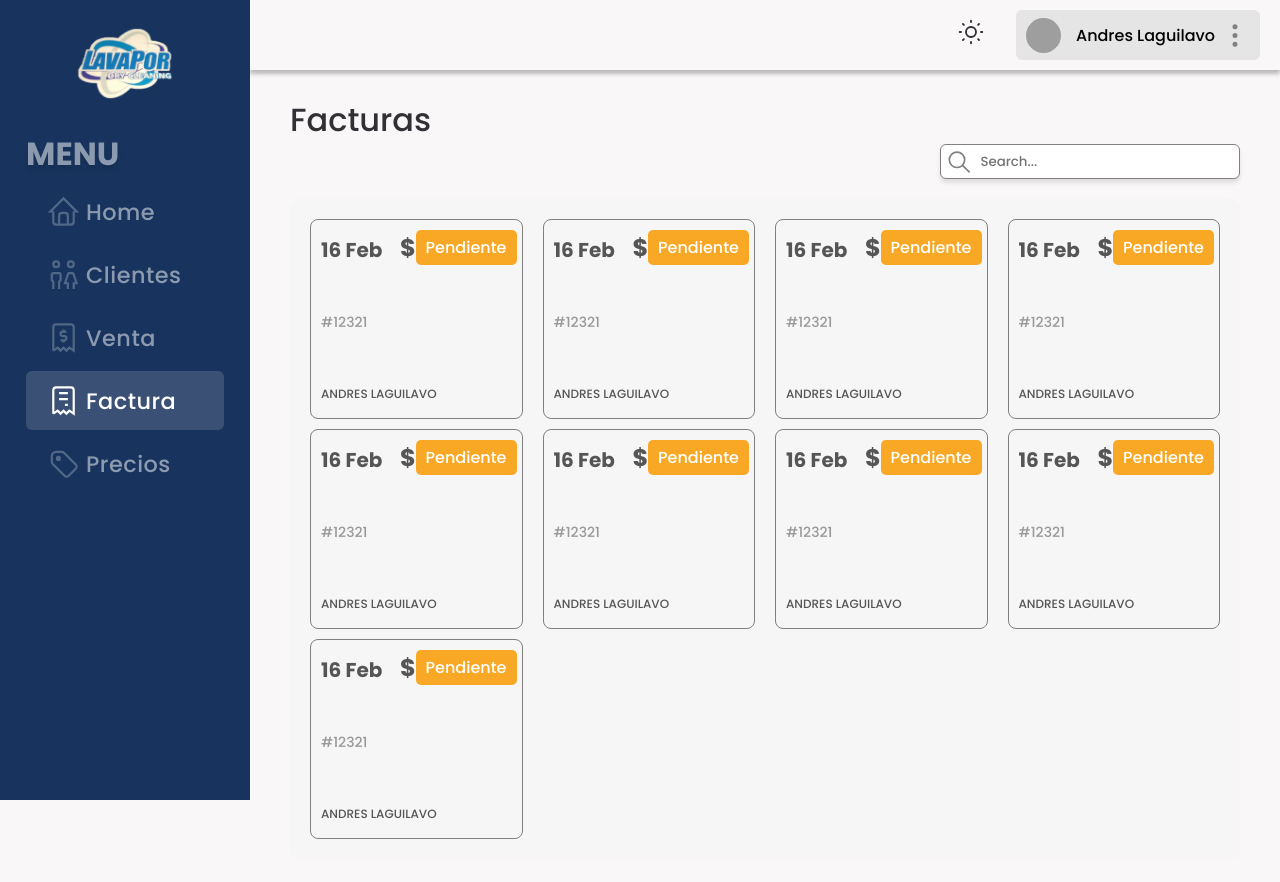
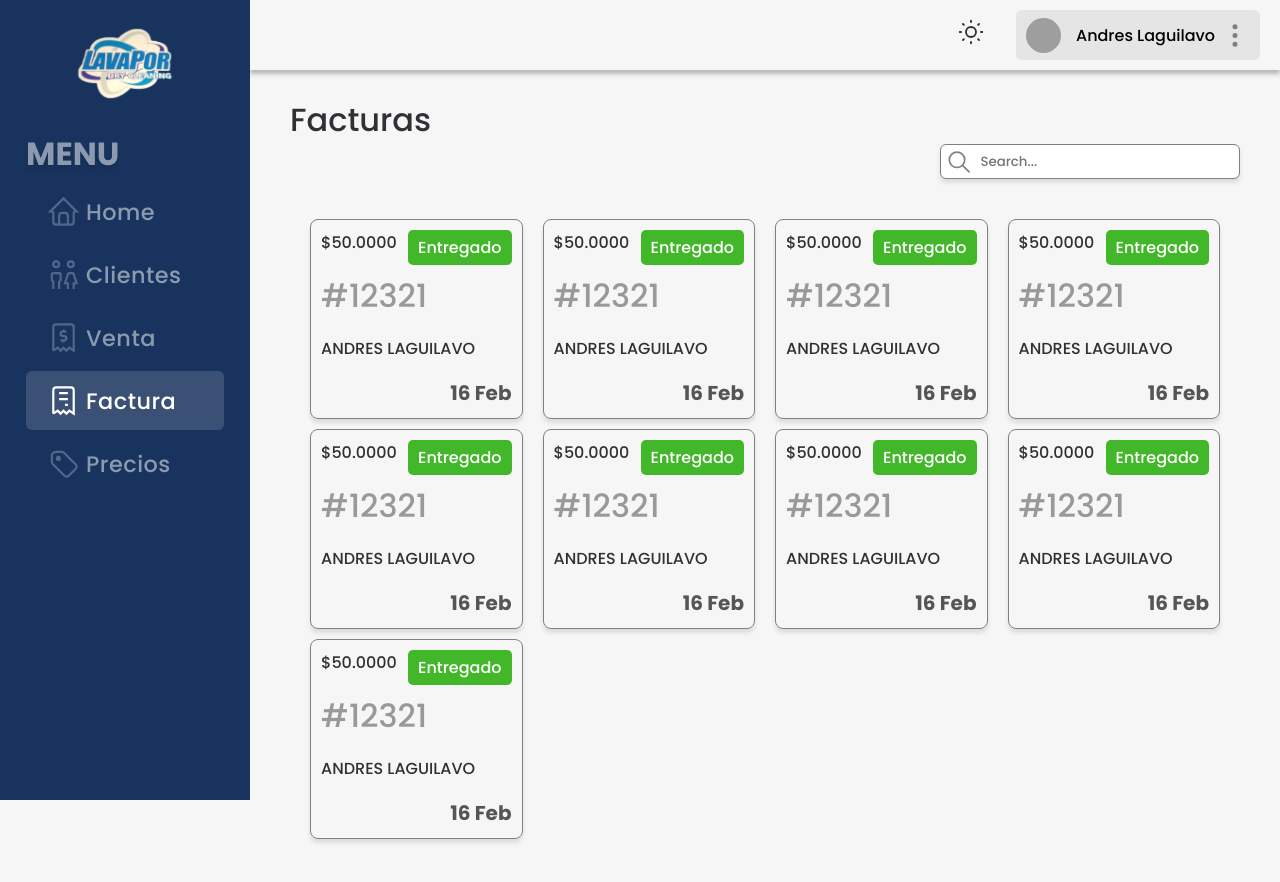
Before and after one commit to Laguilavo10/Lavapor-SI, a React (Vite) app: page /#/facturas in a window 1280 px wide. Shown: the top 882 px of the page. Built offline with nearby package versions, Linux system fonts and the light colour scheme; grey boxes are pictures that could not be loaded.

Commit message:
refactor: change some colors

```diff
--- a/src/components/ItemFactura/index.jsx
+++ b/src/components/ItemFactura/index.jsx
@@ -5,10 +5,11 @@ export function ItemFactura(){
     <>
       <article className='item-factura--container'>
         <span className='valor'>$50.0000</span>
+        <p className='id-factura'>#12321</p>
+        <span className='cliente'>Andres Laguilavo</span>
+        {/* <div class="pendiente">Pendiente</div> */}
+        <div class="entregado">Entregado</div>
         <span className='fecha'>16 Feb</span>
-        <p className='id-factura'>#12321</p>
-        <span className='estado'>Andres Laguilavo</span>
-        <div class="pendiente">Pendiente</div>
       </article>
     </>
   )
--- a/src/hooks/useHandleTheme.jsx
+++ b/src/hooks/useHandleTheme.jsx
@@ -10,10 +10,10 @@ export function useHandleTheme() {
   useEffect(() => {
     if (darkMode) {
       document.documentElement.style.setProperty("--theme", "#313135")
-      document.documentElement.style.setProperty("--font-theme", "#f9f7f8")
+      document.documentElement.style.setProperty("--font-theme", "#f6f6f6")
     } else {
       document.documentElement.style.setProperty("--font-theme", "#313135")
-      document.documentElement.style.setProperty("--theme", "#f9f7f8")
+      document.documentElement.style.setProperty("--theme", "#f6f6f6")
     }
   }, [darkMode])
 
--- a/src/index.css
+++ b/src/index.css
@@ -13,7 +13,8 @@
   -font-theme:#313135;
   --border-radius:6px;
   --shadow: 0px 4px 4px rgba(0, 0, 0, 0.1);
-  /* --shadow: 0px 4px 4px var(--font-theme); */
+  --green:#42b72a;
+  --red:#F44336;
 }
 
 body{
--- a/src/styles/Factura.css
+++ b/src/styles/Factura.css
@@ -1,49 +1,58 @@
-
-.facturas-container{
+.facturas-container {
   margin: 20px 0;
   display: grid;
   grid-template-columns: repeat(auto-fit, minmax(200px, 1fr));
   grid-auto-rows: 200px;
   gap: 10px 20px;
-  background-color: #f6f6f6;
   padding: 20px;
   border-radius: 10px;
 }
-/*
-.item-factura--container{
-  border: 1px solid #d1d1d1;
-  border-radius: 10px;
-  padding: 20px;
-  background-color: #fff;
+
+.item-factura--container {
+  border: 1px solid grey;
+  border-radius: 8px;
+  padding: 10px;
   display: flex;
   flex-direction: column;
   justify-content: space-between;
-  box-shadow: 0px 2px 4px rgba(0,0,0,0.1);
+  position: relative;
+  box-shadow: var(--shadow);
 }
 
-.item-factura--container span:first-of-type{
-  font-size: 12px;
-  color: #888;
-}
-
-.item-factura--container p{
-  font-size: 18px;
-  font-weight: bold;
-  color: #333;
-}
-
-.item-factura--container span:last-of-type{
-  font-size: 14px;
-  color: #555;
-}
-
-.item-factura--container div{
+.entregado,
+.pendiente {
   font-size: 16px;
   color: #fff;
-  background-color: #42b72a;
   padding: 5px 10px;
   border-radius: 5px;
   align-self: flex-end;
+  position: absolute;
+  top: 10px;
+  right: 10px;
+}
+
+.entregado {
+  background-color: var(--green);
+}
+
+.pendiente {
+  background-color: #f9a825;
+}
+
+.fecha {
+  font-size: 20px;
+  color: #555;
+  font-weight: bold;
+  text-align: end;
+}
+
+.id-factura {
+  font-size: 2rem;
+  color: #999;
+}
+
+.cliente {
+  text-transform: uppercase;
 }
 
 /* Estilos para modo oscuro */
@@ -67,111 +76,3 @@ body.dark-mode .item-factura--container div.pendiente{
 body.dark-mode .item-factura--container span.estado{
   color: #fff;
 }  */
-
-.item-factura--container{
-  border: 1px solid grey;
-  border-radius: 8px;
-  padding: 10px;
-  display: flex;
-  flex-direction: column;
-  justify-content: space-between;
-  position: relative;
-}
-
-.item-factura--container > * {
-  margin: 5px 0;
-}
-
-.item-factura--container div{
-  font-size: 16px;
-  color: #fff;
-  padding: 5px 10px;
-  border-radius: 5px;
-  align-self: flex-end;
-  position: absolute;
-  top: 5px;
-  right: 5px;
-}
-
-.item-factura--container div.entregado{
-  background-color: #42b72a;
-}
-
-.item-factura--container div.pendiente{
-  background-color: #f9a825;
-}
-
-.item-factura--container span.estado{
-  font-size: 12px;
-  color: #555;
-  text-transform: uppercase;
-  margin-top: 10px;
-}
-
-.item-factura--container span.valor {
-  position: absolute;
-  top: 5px;
-  right: 5px;
-  font-size: 24px;
-  font-weight: bold;
-  color: #555;
-}
-
-
-
-
-
-.item-factura--container{
-  border: 1px solid grey;
-  border-radius: 8px;
-  padding: 10px;
-  display: flex;
-  flex-direction: column;
-  justify-content: space-between;
-  position: relative;
-}
-
-.item-factura--container > * {
-  margin: 5px 0;
-}
-
-.item-factura--container .entregado{
-  font-size: 16px;
-  color: #fff;
-  padding: 5px 10px;
-  border-radius: 5px;
-  align-self: flex-end;
-  position: absolute;
-  top: 5px;
-  right: 5px;
-  background-color: #42b72a;
-}
-
-.item-factura--container .pendiente{
-  font-size: 16px;
-  color: #fff;
-  padding: 5px 10px;
-  border-radius: 5px;
-  align-self: flex-end;
-  position: absolute;
-  top: 5px;
-  right: 5px;
-  background-color: #f9a825;
-}
-
-.item-factura--container .fecha{
-  font-size: 20px;
-  color: #555;
-  font-weight: bold;
-}
-
-.item-factura--container .id-factura {
-  font-size: 14px;
-  color: #999;
-}
-
-.item-factura--container .estado{
-  font-size: 16px;
-  color: #555;
-  text-transform: uppercase;
-}
--- a/src/styles/GreenRedBtn.css
+++ b/src/styles/GreenRedBtn.css
@@ -14,9 +14,9 @@
 }
 
 .btn-green{
-  background-color: #4CAF50;
+  background-color: var(--green);
 }
 
 .btn-red{
-  background-color: #F44336;
+  background-color: var(--red);
 }
```
